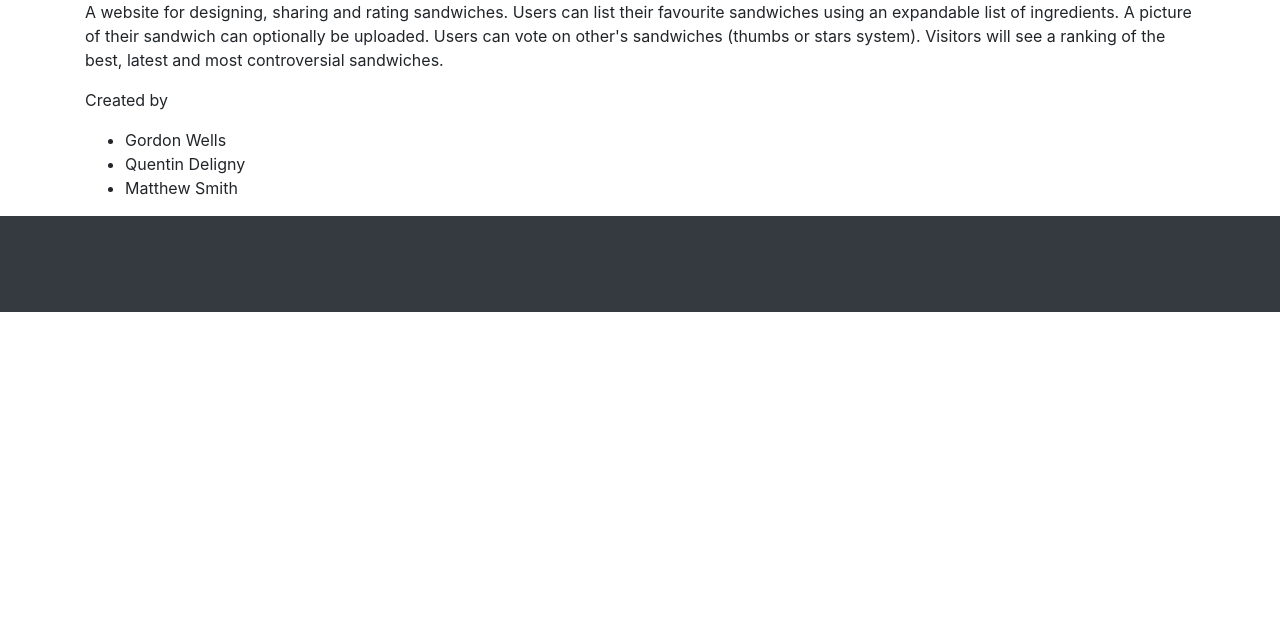
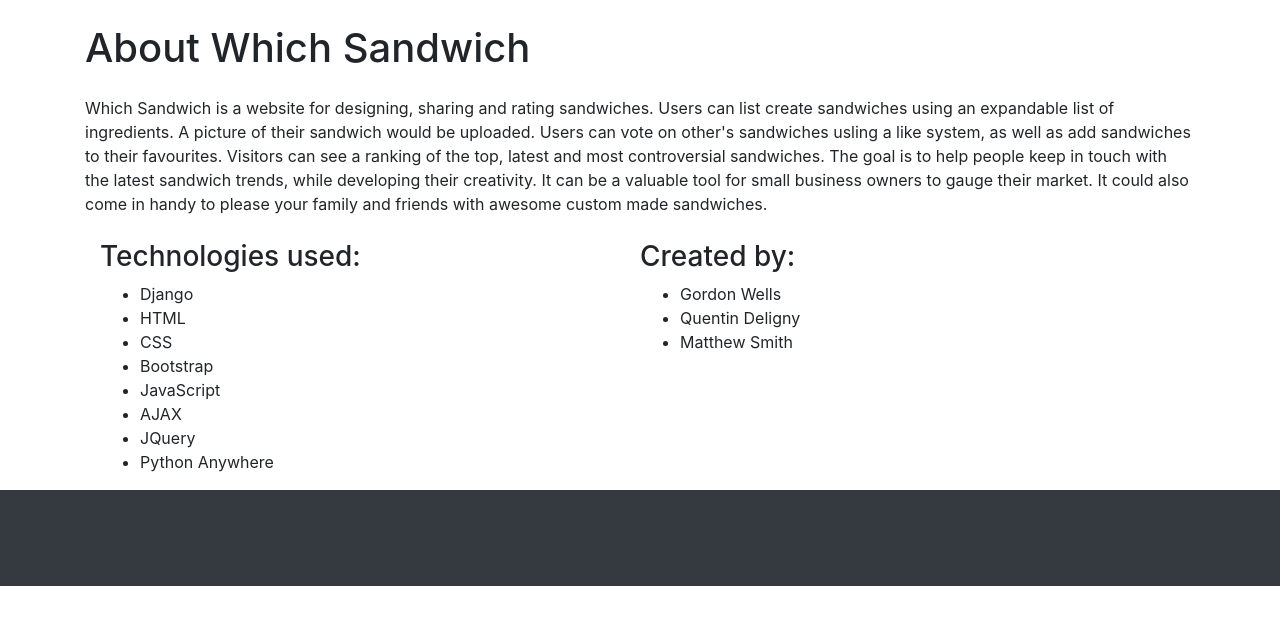
Before and after one commit to 2268563/which-sandwich, a Django app: page /whichsandwich/about/ in a window 1280 px wide. Shown: the part 56-681 px from the top of the page. Run offline with Django 3.2, Linux system fonts and the light colour scheme; parts of the project's set-up code (start-up, migrations or seed data) failed here and were passed over; some libraries are stand-ins or nearby versions.

Commit message:
Updated about page

```diff
--- a/which_sandwich_project/templates/whichsandwich/about.html
+++ b/which_sandwich_project/templates/whichsandwich/about.html
@@ -7,20 +7,43 @@
 {% endblock %}
 
 {% block body_block %}
-	<div>
-		<p>A website for designing, sharing and rating sandwiches.
-Users can list their favourite sandwiches using an expandable list of ingredients.
-A picture of their sandwich can optionally be uploaded.
-Users can vote on other's sandwiches (thumbs or stars system).
-Visitors will see a ranking of the best, latest and most controversial sandwiches.</p>
-    </div>
+<div class="container">
+<div class="row">
+    <h1 class="my-4">About Which Sandwich</h1>
+	<div class="d-flex justify-content between">
+		<p>Which Sandwich is a website for designing, sharing and rating sandwiches.
+Users can list create sandwiches using an expandable list of ingredients.
+A picture of their sandwich would be uploaded.
+Users can vote on other's sandwiches usling a like system, as well as add sandwiches to their favourites.
+Visitors can see a ranking of the top, latest and most controversial sandwiches.
+The goal is to help people keep in touch with the latest sandwich trends, while developing their creativity. It can be a valuable tool for small business owners to gauge their market.
+It could also come in handy to please your family and friends with awesome custom made sandwiches.
+        </p>
+	</div>
+
+
+	<div class="col-md-6">
+		<h3 class="my-2">Technologies used:</h3>
+		<ul>
+			<li>Django</li>
+			<li>HTML</li>
+			<li>CSS</li>
+			<li>Bootstrap</li>
+			<li>JavaScript</li>
+			<li>AJAX</li>
+			<li>JQuery</li>
+			<li>Python Anywhere</li>
+		</ul>
+	</div>
 
 	<div>
-		<p>Created by</p>
+		<h3 class="my-2">Created by:</h3>
 		<ul>
 			<li>Gordon Wells</li>
 			<li>Quentin Deligny</li>
 			<li>Matthew Smith</li>
 		</ul>
 	</div>
+</div>
+</div>
 {% endblock %}
```
